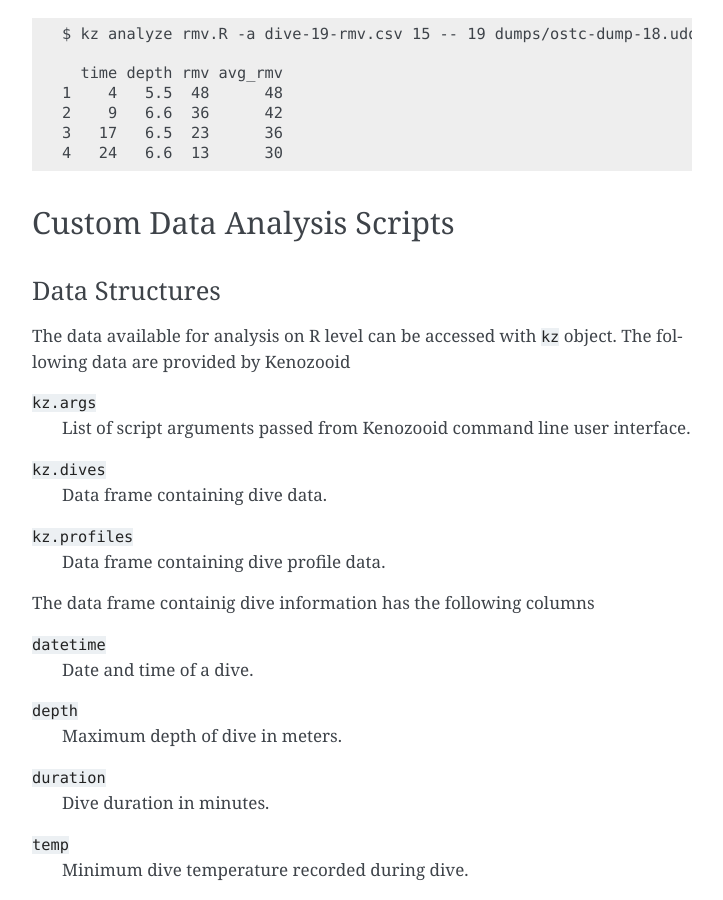
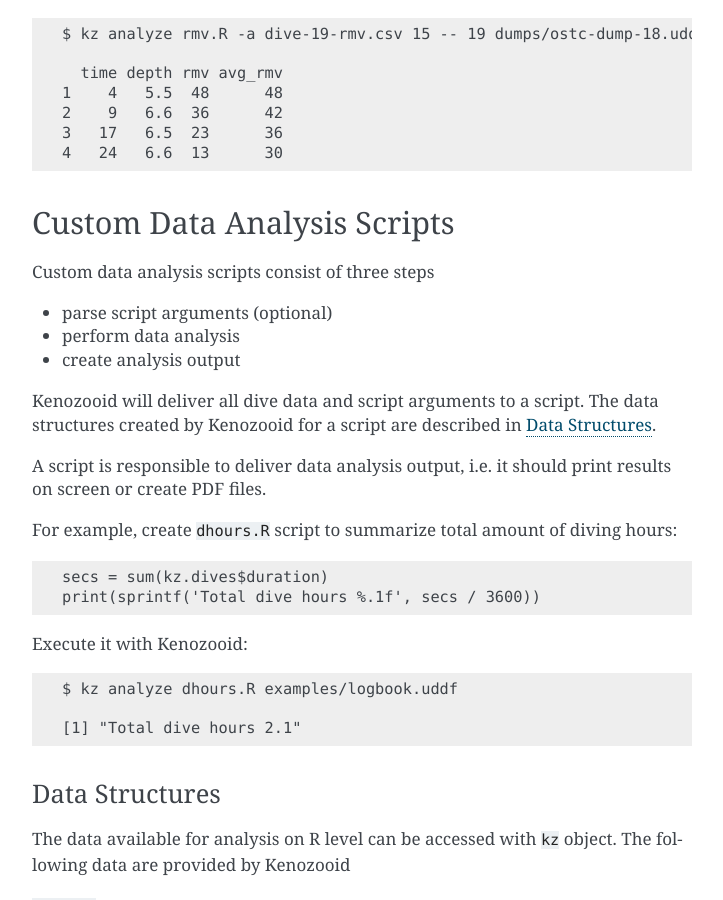
Before and after one commit to gitGNU/gnu_kenozooid, a Sphinx documentation site: the page built from doc/user/analysis.rst, in a window 1280 px wide and 900 px high, scrolled down 1172 px. Shown: the whole window, without its empty margins (388-1111 px from the left). Built offline with Sphinx 7.4.7, drawn with Linux system fonts in a browser that asks for light colours.

Commit message:
- writing custom data analysis scripts described in user manual

```diff
--- a/doc/user/analysis.rst
+++ b/doc/user/analysis.rst
@@ -59,6 +59,33 @@
 
 Custom Data Analysis Scripts
 ----------------------------
+Custom data analysis scripts consist of three steps
+
+- parse script arguments (optional)
+- perform data analysis
+- create analysis output
+
+Kenozooid will deliver all dive data and script arguments to a script. The
+data structures created by Kenozooid for a script are described in
+:ref:`user-analysis-data`.
+
+A script is responsible to deliver data analysis output, i.e. it should
+print results on screen or create PDF files.
+
+For example, create ``dhours.R`` script to summarize total amount of diving
+hours::
+
+    secs = sum(kz.dives$duration)
+    print(sprintf('Total dive hours %.1f', secs / 3600))
+
+Execute it with Kenozooid::
+
+    $ kz analyze dhours.R examples/logbook.uddf
+
+    [1] "Total dive hours 2.1"
+
+.. _user-analysis-data:
+
 Data Structures
 ^^^^^^^^^^^^^^^
 The data available for analysis on R level can be accessed with ``kz``
```
